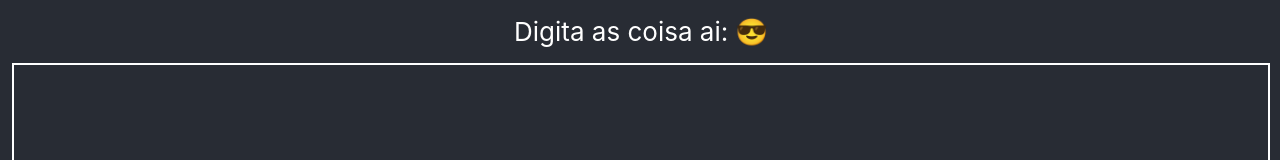
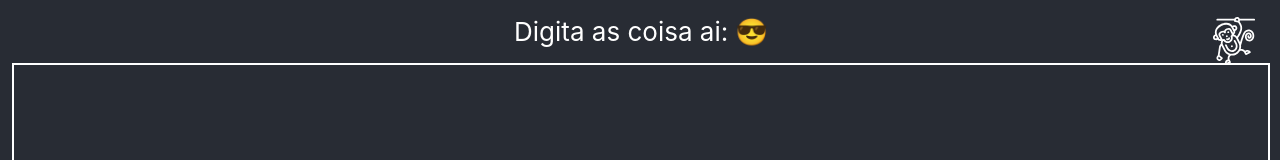
Before and after one commit to murilodpl/gordog-script, a React (Vite) app: page / in a window 1280 px wide. Shown: the top 160 px of the page. Built offline with nearby package versions, Linux system fonts and the light colour scheme.

Commit message:
feat: add monkey sound - just a joke for my coworker

```diff
--- a/src/App.tsx
+++ b/src/App.tsx
@@ -1,6 +1,7 @@
 import { useState } from 'react'
 import Convert from './components/Convert'
 import Info from './components/Info';
+import MonkeySound from './components/MonkeySound';
 import svgInfoEye from './img/eye_question.svg'
 import svgInfoPaper from './img/paper.svg'
 
@@ -13,6 +14,7 @@ export default function App() {
 
   return (
     <div className="App">
+      <MonkeySound />
       {(!isInfo) ? <Convert /> : <Info />}
 
       <button className='btnPage' onClick={handleClick} aria-label="Botão para mudar de página">
--- /dev/null
+++ b/src/components/MonkeySound.tsx
@@ -0,0 +1,22 @@
+import monkeySvg from '../img/monkey.svg'
+import monkeySound from '../img/msound.mp3'
+
+export default function MonkeySound() {
+    function playSound() {
+        var audio = document.getElementsByTagName("audio")[0];
+        audio.play();
+    }
+
+    return (
+        <>
+            <button className="btnPageMonkey" type="button" onMouseEnter={playSound}>
+                <img width="48px" height="48px" src={monkeySvg} alt="Icone de macaco" />
+            </button>
+
+            <audio>
+                <source src={monkeySound}></source>
+                Your browser isn't invited for super fun audio time.
+            </audio>
+        </>
+    )
+}
--- a/src/css/index.css
+++ b/src/css/index.css
@@ -73,3 +73,24 @@ code {
 .btnPage:hover span{
   color: #fb6161;
 }
+
+.btnPageMonkey {
+  position: fixed;
+  right: 0;
+  top: 0;
+  margin: 1rem;
+  background: transparent;
+  border: 0;
+  cursor: pointer;
+  transition-property: all;
+  transition-timing-function: cubic-bezier(.4, 0, .2, 1);
+  transition-duration: .15s;
+
+  display: flex;
+  flex-direction: column;
+  align-items: center;
+}
+
+.btnPageMonkey:hover {
+  transform: scale(1.1);
+}
```
Also changed, not shown: src/img/monkey.svg (added), 1 other file (tests, documents, lock files or other folders).
